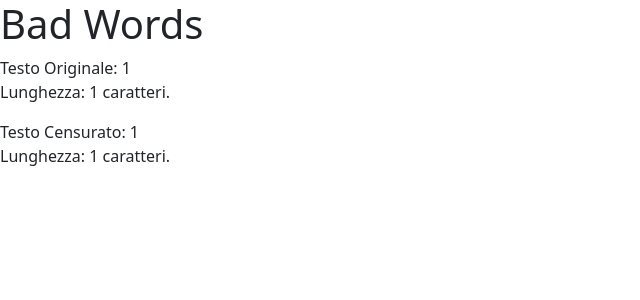
After one commit to LucaPierantoni/php-badwords, a PHP site: page /censored.php?original_text=1 in a window 1280 px wide. The commit adds this page. Shown: the top 300 px of the page, without its empty margins (0-640 px from the left). Run offline with PHP 8.4, Linux system fonts and the light colour scheme; data that the repository does not hold is empty.

Commit message:
exercise done (no style graphics)

```diff
--- /dev/null
+++ b/censored.php
@@ -0,0 +1,36 @@
+<?php
+
+$original_text = $_GET['original_text'];
+
+$bad_word = $_GET['bad_word'];
+
+$censored_text = str_replace($bad_word, "***", $original_text);
+
+?>
+
+<!DOCTYPE html>
+<html lang="it">
+<head>
+    <meta charset="UTF-8">
+    <meta name="viewport" content="width=device-width, initial-scale=1.0">
+    <title>Bad Words: Censored</title>
+
+    <!-- boostrap -->
+    <link href="https://cdn.jsdelivr.net/npm/bootstrap@5.3.2/dist/css/bootstrap.min.css" rel="stylesheet" integrity="sha384-T3c6CoIi6uLrA9TneNEoa7RxnatzjcDSCmG1MXxSR1GAsXEV/Dwwykc2MPK8M2HN" crossorigin="anonymous">
+
+    <link rel="stylesheet" href="css/style.css">
+</head>
+<body>
+    <h1>Bad Words</h1>
+
+    <p class="mb-3">
+        Testo Originale: <?php echo $original_text ?><br>
+        Lunghezza: <?php echo strlen($original_text) ?> caratteri.
+    </p>
+
+    <p>
+        Testo Censurato: <?php echo $censored_text ?><br>
+        Lunghezza: <?php echo strlen($censored_text) ?> caratteri.
+    </p>
+</body>
+</html>
--- a/css/style.css
+++ b/css/style.css
@@ -3,3 +3,25 @@
   margin: 0;
   padding: 0;
 }
+label {
+  width: 300px;
+}
+
+#text_area {
+  height: 75px;
+}
+
+.my_txt {
+  display: flex;
+  flex-direction: column;
+  max-width: 300px;
+}
+
+#my_form {
+  display: flex;
+  flex-direction: column;
+}
+
+#submit {
+  width: 100px;
+}
```
Also changed, not shown: index.php (+12 -1 lines).
